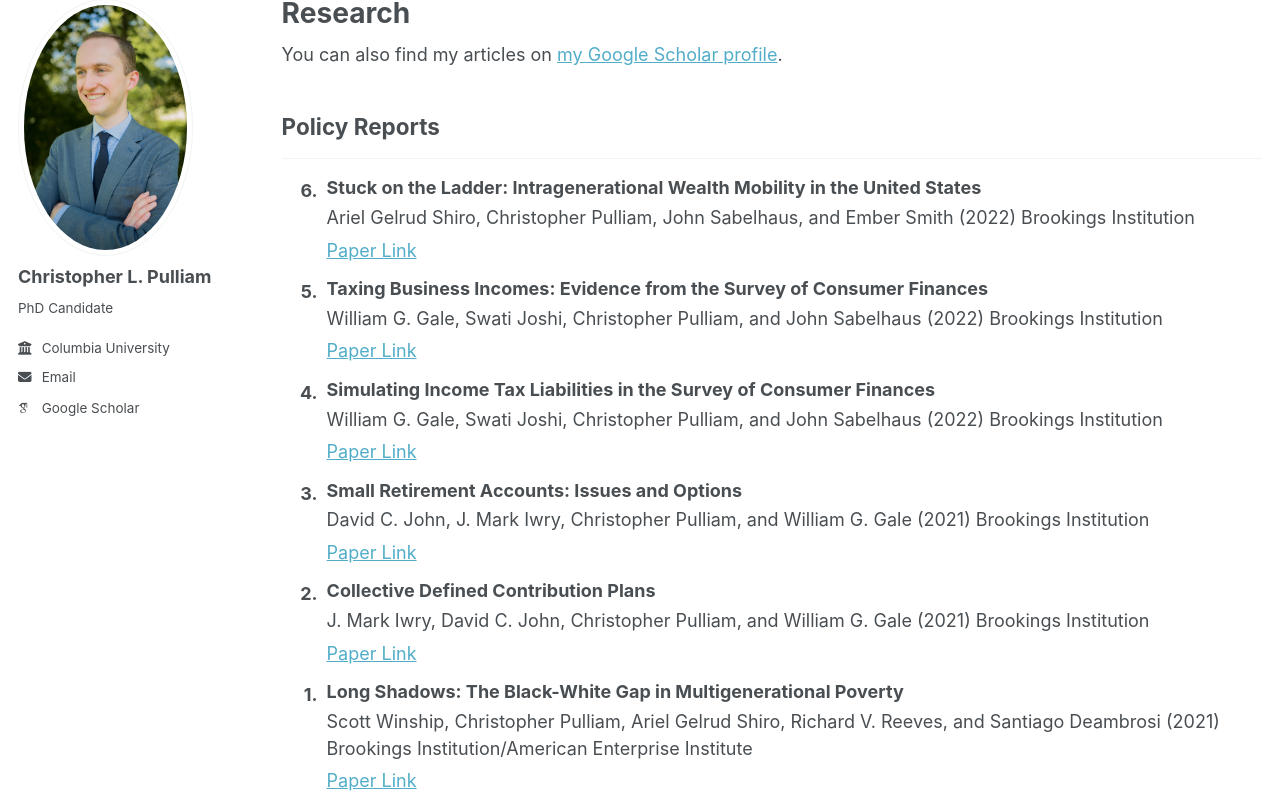
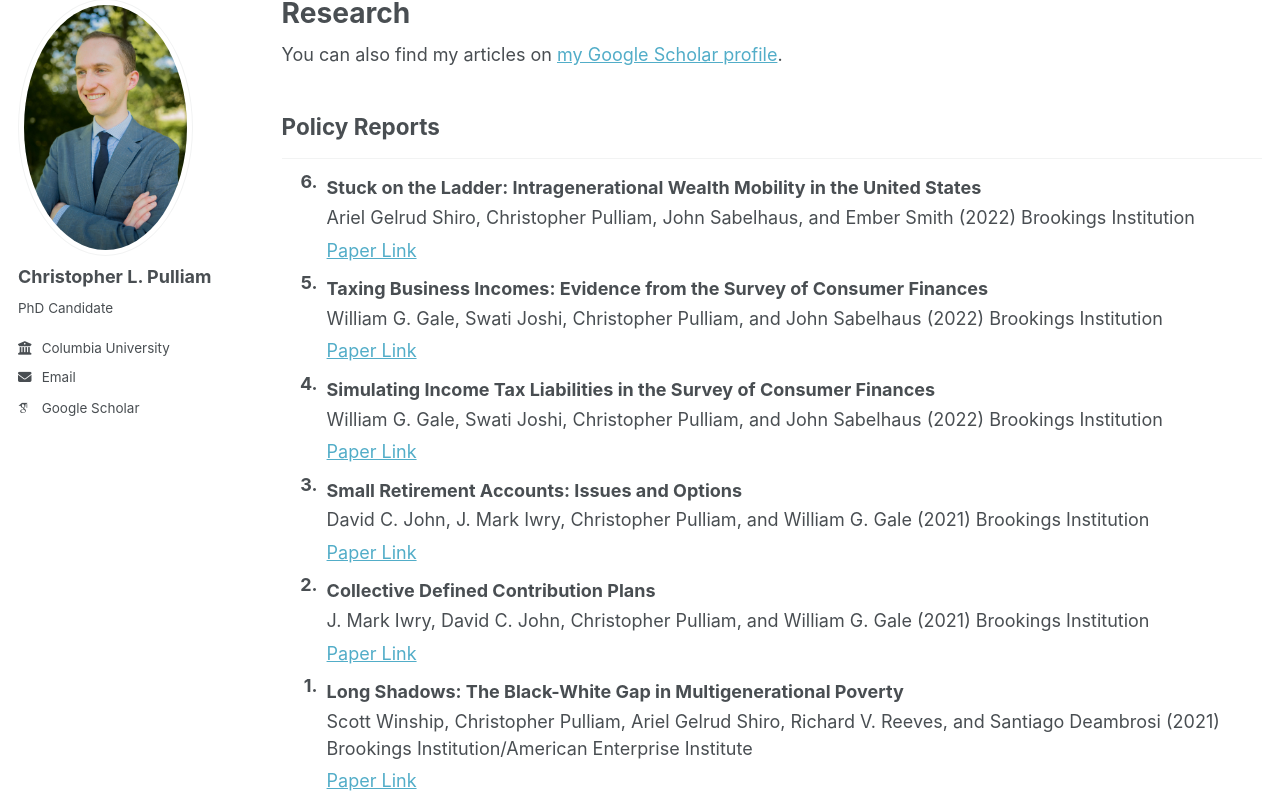
Before and after one commit to christopher-pulliam/christopher-pulliam.github.io, a Jekyll site: the page built from _pages/publications.html, in a window 1280 px wide. Shown: the part 100-893 px from the top of the page. Built offline with Jekyll 4.4.1, drawn with Linux system fonts in a browser that asks for light colours; some web fonts are replaced; a script that is not in the unit is left out.

Commit message:
Adjust margin and padding in main.scss

```diff
--- a/assets/css/main.scss
+++ b/assets/css/main.scss
@@ -45,7 +45,7 @@
   text-align: right;
   margin-right: 0.5em;
   flex-shrink: 0;
-  padding-top: 0;
+  margin-top: -0.5em;
 }
 
 .pub-entry {
```
